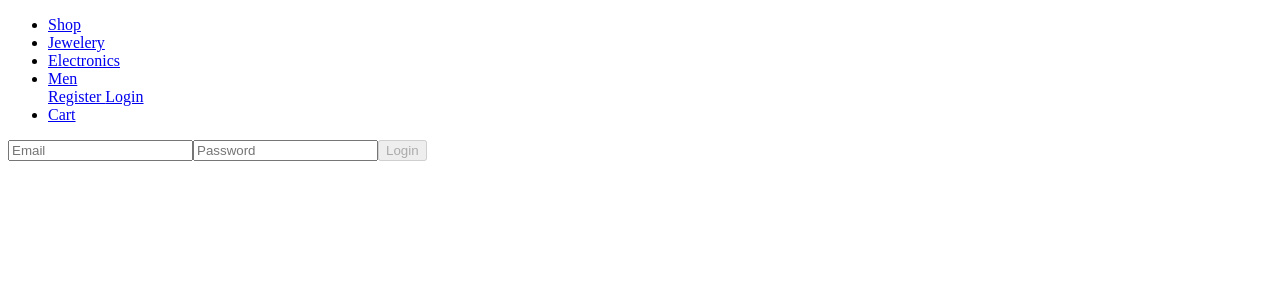
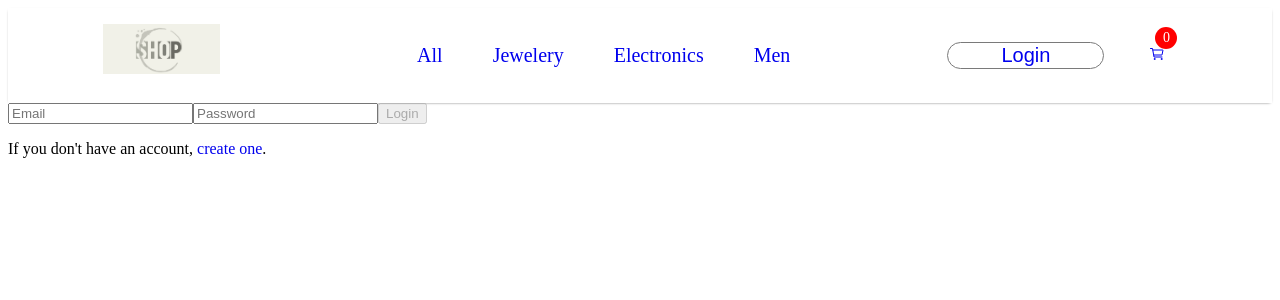
Before and after one commit to Yas3jb/Y-capstone, a React (Vite) app: page /login in a window 1280 px wide. Shown: the top 300 px of the page. Built offline with nearby package versions, Linux system fonts and the light colour scheme; no server answers.

Commit message:
lil styling

```diff
--- a/package.json
+++ b/package.json
@@ -13,6 +13,7 @@
     "axios": "^1.6.8",
     "react": "^18.2.0",
     "react-dom": "^18.2.0",
+    "react-icons": "^5.0.1",
     "react-router-dom": "^6.22.3"
   },
   "devDependencies": {
--- a/src/Components/Login/Login.jsx
+++ b/src/Components/Login/Login.jsx
@@ -43,6 +43,9 @@ export default function Login() {
         />
         <button disabled={!email || !password}>Login</button>
       </form>
+      <p>
+        If you don't have an account, <a href="/register">create one</a>.
+      </p>
     </div>
   );
 }
--- a/src/Components/Navbar/Navbar.css
+++ b/src/Components/Navbar/Navbar.css
@@ -0,0 +1,73 @@
+.navbar {
+  display: flex;
+  justify-content: space-around;
+  padding: 16px;
+  box-shadow: 0 1px 3px -2px black;
+}
+
+.nav-logo img {
+  display: flex;
+  align-items: center;
+  height: 50px;
+}
+
+.nav-menu {
+  display: flex;
+  align-items: center;
+  line-style: none;
+  gap: 50px;
+  color: #626262;
+  font-size: 20px;
+  font-weight: 500;
+}
+
+.nav-menu li {
+  display: flex;
+  flex-direction: column;
+  align-items: center;
+  justify-content: center;
+  gap: 3px;
+  cursor: pointer;
+}
+
+.nav-login-cart {
+  display: flex;
+  align-items: center;
+  gap: 45px;
+}
+
+.nav-login-cart button,
+Link {
+  width: 157px;
+  height: 58;
+  outline: none;
+  border: 1px solid #7a7a7a;
+  border-radius: 75px;
+  color: #515151;
+  font-size: 20px;
+  font-weight: 500;
+  background: white;
+  cursor: pointer;
+}
+
+.nav-login-cart button:active {
+  background: #f3f3f3;
+}
+
+.nav-cart-count {
+  width: 22px;
+  height: 22px;
+  display: flex;
+  justify-content: center;
+  align-items: center;
+  margin-top: -35px;
+  margin-left: -55px;
+  border-radius: 11px;
+  font-size: 14px;
+  background: red;
+  color: white;
+}
+
+a {
+  text-decoration: none;
+}
--- a/src/Components/Navbar/Navbar.jsx
+++ b/src/Components/Navbar/Navbar.jsx
@@ -1,4 +1,7 @@
 import { Link, useNavigate } from "react-router-dom";
+import "./Navbar.css"; // Importing external CSS file
+import logo from "../Image/logo.png";
+import { IoCartOutline } from "react-icons/io5";
 
 export default function Navbar({ token, setToken }) {
   // Hook for navigation
@@ -13,12 +16,15 @@ export default function Navbar({ token, setToken }) {
     // Redirect to the login page
     navigate("/login");
   };
+
   return (
-    <>
-      <nav>
-        <ul>
+    <div className="navbar">
+      <div className="nav-logo">
+        <img src={logo} alt="" />
+      </div>
+      <ul className="nav-menu">
         <li>
-            <Link to="/">Shop</Link>{" "}
+          <Link to="/">All</Link>{" "}
         </li>
         <li>
           <Link to="/products/category/jewelery">Jewelery</Link>
@@ -29,17 +35,20 @@ export default function Navbar({ token, setToken }) {
         <li>
           <Link to="/products/category/mens%20clothing">Men</Link>
         </li>
-          {token ? "" : <Link to="/register"> Register </Link>}
+      </ul>
+      <div className="nav-login-cart">
         {token ? (
-            <Link onClick={handleLogout}>Logout</Link>
+          <button onClick={handleLogout}>Logout</button>
         ) : (
+          <button>
             <Link to="/login"> Login </Link>
+          </button>
         )}
-          <li>
-            <Link to="/cart">Cart</Link>
-          </li>
-        </ul>
-      </nav>
-    </>
+        <Link to="/cart">
+          <IoCartOutline />
+        </Link>
+        <div className="nav-cart-count">0</div>
+      </div>
+    </div>
   );
 }
--- a/src/Components/Products/Products.css
+++ b/src/Components/Products/Products.css
@@ -0,0 +1,36 @@
+.products-container {
+  display: flex;
+  flex-wrap: wrap;
+  justify-content: space-around;
+  padding: 20px;
+}
+
+.product-image {
+  max-width: 100%;
+  height: auto;
+}
+
+.product-card {
+  border-radius: 10px;
+  margin: 20px;
+  padding: 15px;
+  width: 250px;
+  transition: transform 0.4s;
+  animation: fadeIn 0.5s ease-out;
+}
+.product-card:hover {
+  transform: scale(1.1);
+}
+
+.product-card img {
+  max-width: 100%;
+}
+
+.product-title,
+.product-desc,
+.product-price {
+  text-align: center;
+  font-weight: 400;
+  margin-bottom: 10px;
+  text-decoration: none;
+}
--- a/src/Components/Products/Products.jsx
+++ b/src/Components/Products/Products.jsx
@@ -6,6 +6,7 @@ import { fetchProducts } from "../../API/api.js";
 import { CartContext } from "../Context/CartContextProvider.jsx";
 // Import useNavigate
 import { useNavigate } from "react-router-dom";
+import "./Products.css";
 
 export default function Products() {
   // State variable to store the products
@@ -29,19 +30,28 @@ export default function Products() {
   }, []);
 
   return (
-    <>
+    <div className="products-container">
       {products.map((product) => (
-        <div key={product.id}>
-          <img src={product.image} alt="Product Image" />
-          <h2>{product.title}</h2>
-          <p>{product.description}</p>
-          <h4>{product.price}</h4>
-          <button onClick={() => addToCart(product)}>Add</button>
-          <button onClick={() => navigate(`/products/${product.id}`)}>
+        <section key={product.id} className="product-card">
+          <img
+            className="product-image"
+            src={product.image}
+            alt={product.title}
+          />
+          <h3 className="product-title">{product.title}</h3>
+          <p className="product-desc"> {product.description}</p>
+          <h4 className="product-price"> ${product.price}</h4>
+          <button onClick={() => addToCart(product)} className="add-button">
+            Add
+          </button>
+          <button
+            onClick={() => navigate(`/products/${product.id}`)}
+            className="view-button"
+          >
             View
           </button>
-        </div>
+        </section>
       ))}
-    </>
+    </div>
   );
 }
```
Also changed, not shown: src/Components/Image/logo.png (added). Lines whose indentation alone changed are shown as unchanged.
